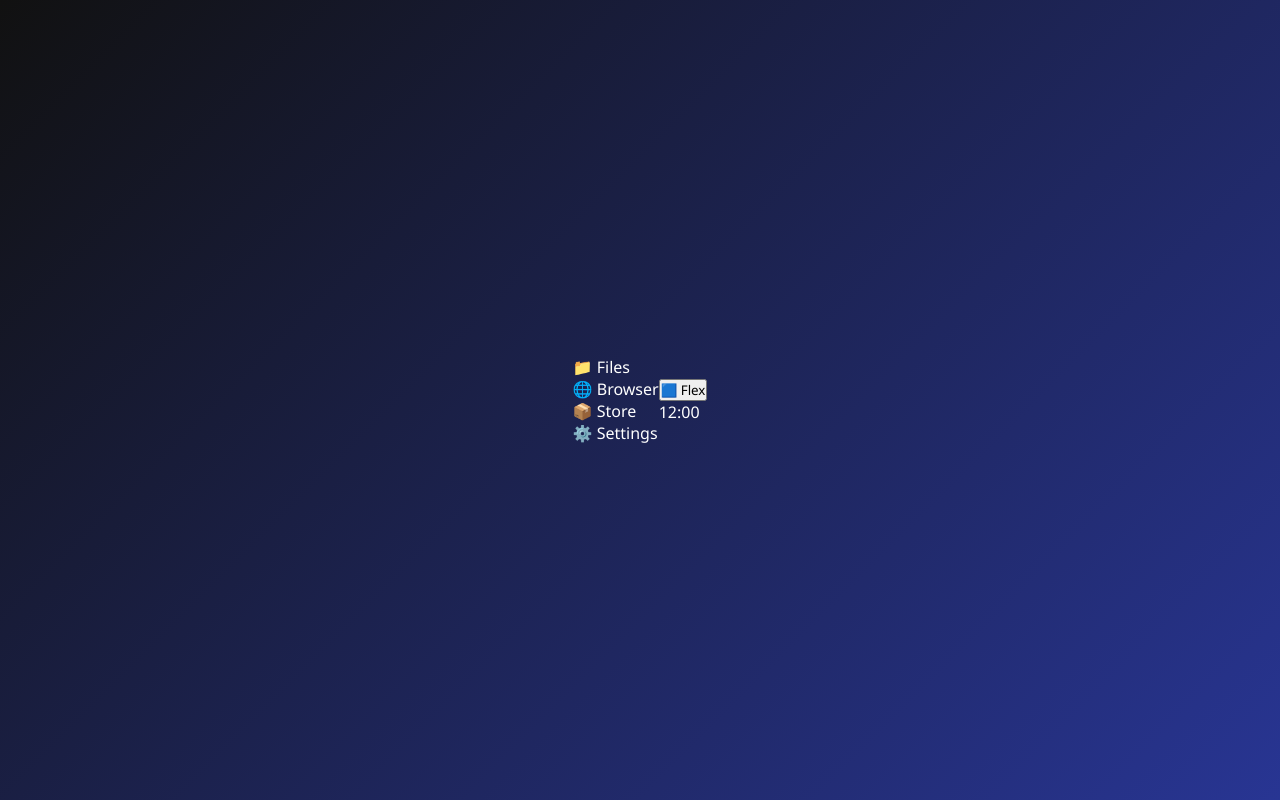
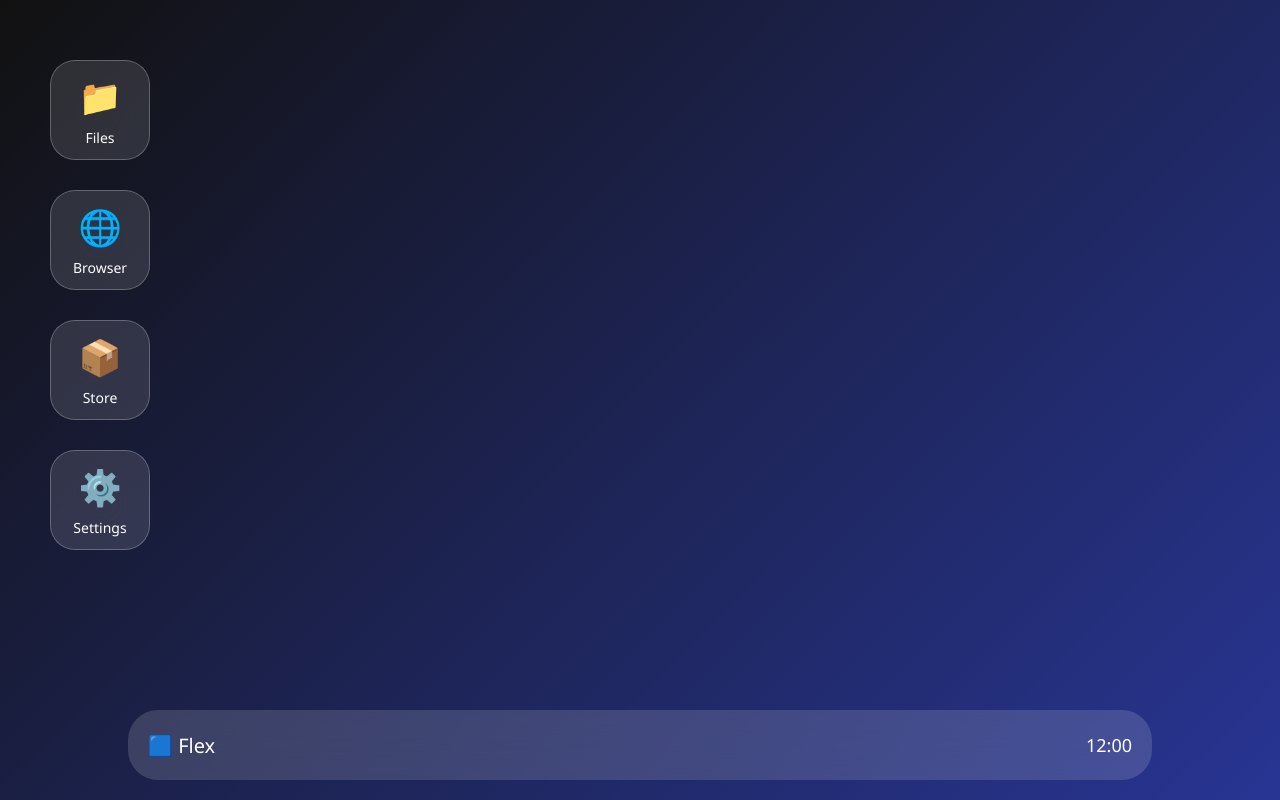
Before and after one commit to nnjnuinijnnj/Os.flex.5express, a plain HTML site: page index.html in a window 1280 px wide. Drawn offline with Linux system fonts and the light colour scheme.

Commit message:
Update style.css

```diff
--- a/style.css
+++ b/style.css
@@ -140,3 +140,144 @@ body {
     }
 
 }
+
+/* DESKTOP ICONS */
+
+
+.icons {
+
+    position:absolute;
+
+    top:60px;
+    left:50px;
+
+    display:grid;
+
+    gap:30px;
+
+}
+
+
+
+.app {
+
+    width:100px;
+    height:100px;
+
+    display:flex;
+    flex-direction:column;
+
+    justify-content:center;
+    align-items:center;
+
+
+    font-size:35px;
+    color:white;
+
+
+    background:
+    rgba(255,255,255,0.12);
+
+
+    backdrop-filter:blur(20px);
+
+
+    border-radius:25px;
+
+
+    border:1px solid rgba(255,255,255,0.25);
+
+
+    cursor:pointer;
+
+
+    transition:.3s;
+
+}
+
+
+
+.app span {
+
+    font-size:14px;
+
+    margin-top:8px;
+
+}
+
+
+
+.app:hover {
+
+    transform:scale(1.1);
+
+}
+
+
+
+/* TASKBAR */
+
+
+.taskbar {
+
+    position:absolute;
+
+    bottom:20px;
+
+    left:50%;
+
+    transform:translateX(-50%);
+
+
+    width:80%;
+
+    height:70px;
+
+
+    background:
+    rgba(255,255,255,0.15);
+
+
+    backdrop-filter:blur(25px);
+
+
+    border-radius:30px;
+
+
+    display:flex;
+
+    justify-content:space-between;
+
+    align-items:center;
+
+
+    padding:20px;
+
+
+}
+
+
+
+.flex-btn {
+
+    background:none;
+
+    border:none;
+
+    color:white;
+
+    font-size:20px;
+
+    cursor:pointer;
+
+}
+
+
+
+.time {
+
+    color:white;
+
+    font-size:18px;
+
+}
```
